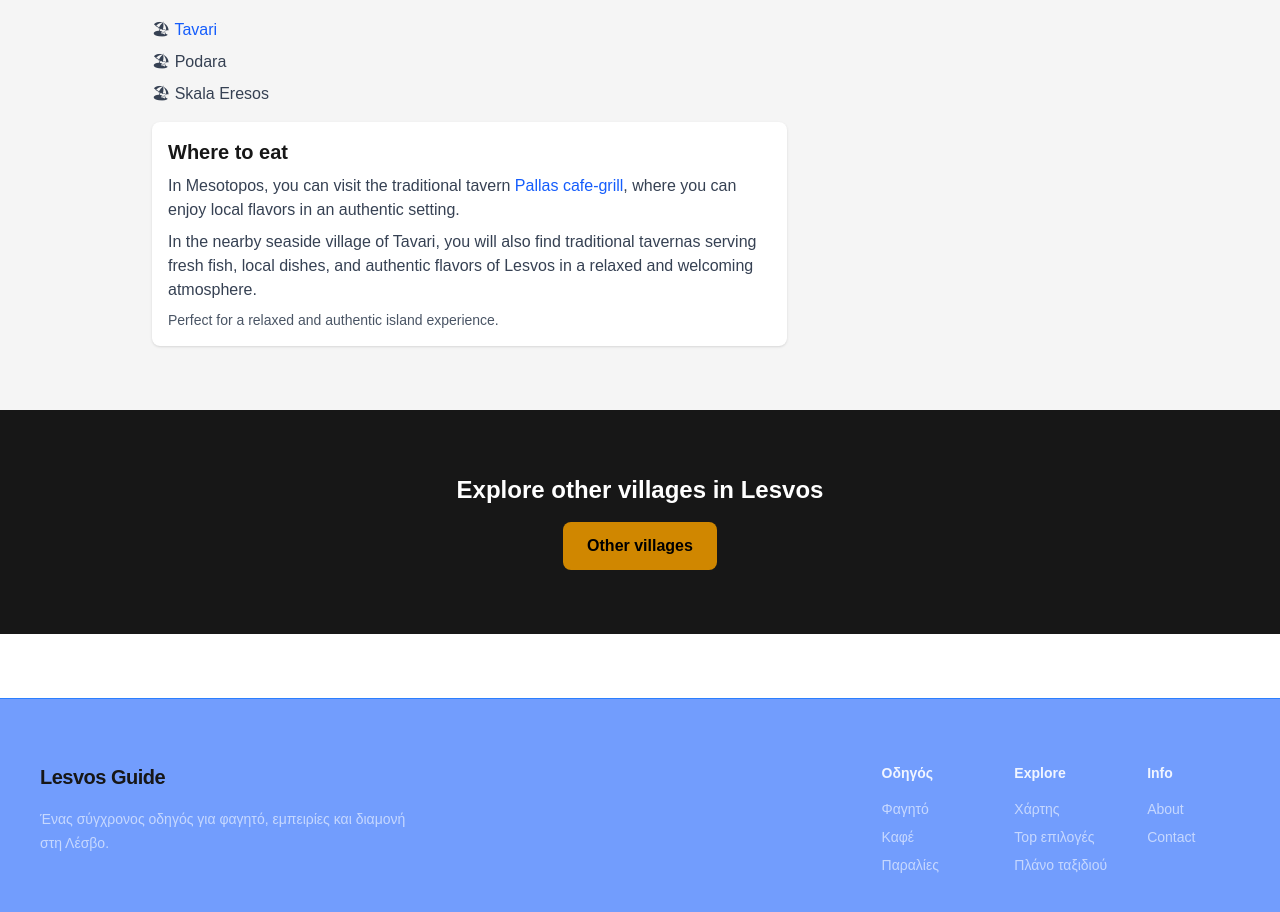
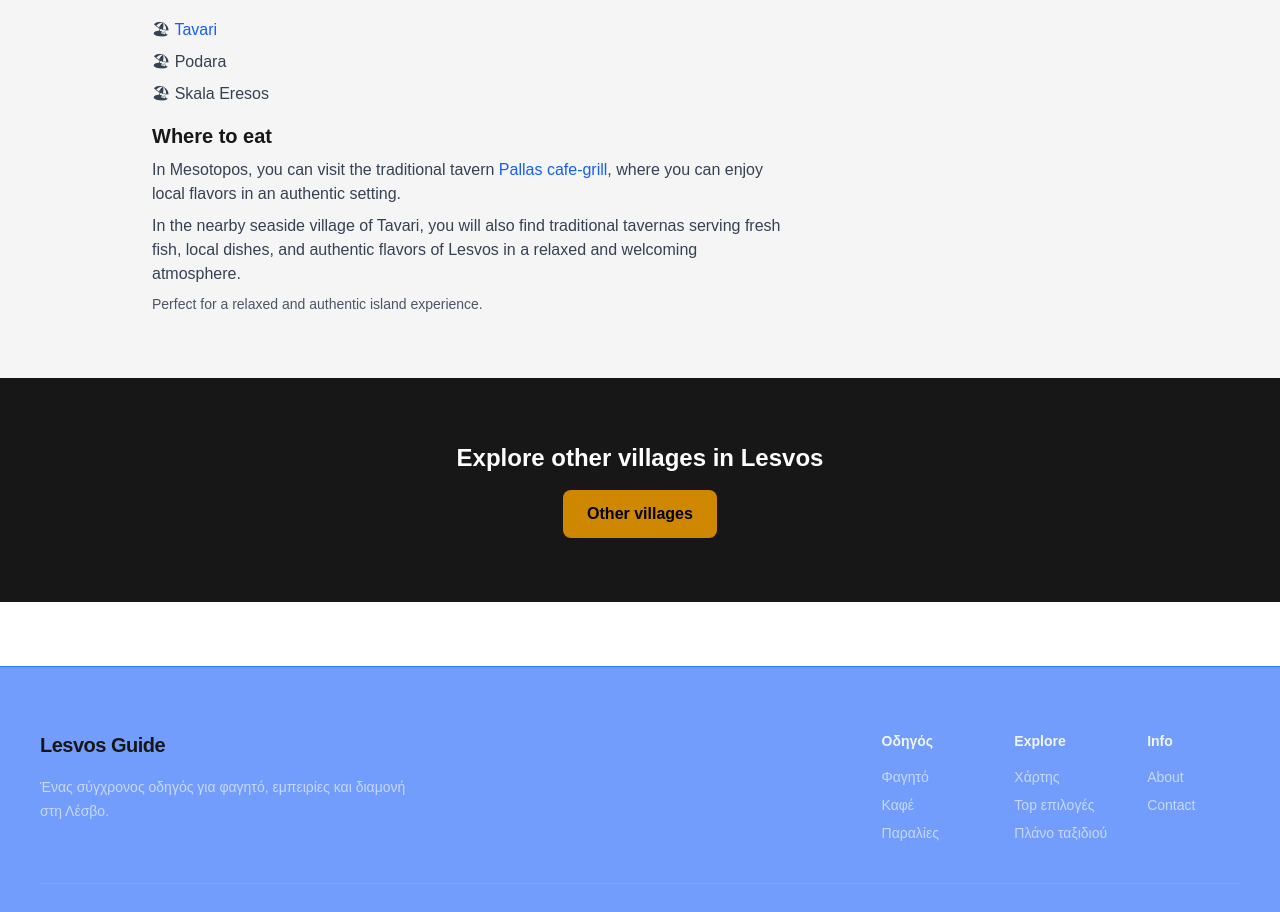
Before and after one commit to amamouridis06/lesvos-travel-guide, a Next.js app: page /villages/mesotopos in a window 1280 px wide. Shown: the part 1226-2138 px from the top of the page. Built offline with nearby package versions, Linux system fonts and the light colour scheme.

Commit message:
Update page.tsx

```diff
--- a/app/villages/mesotopos/page.tsx
+++ b/app/villages/mesotopos/page.tsx
@@ -86,7 +86,7 @@ export default function PlomariPage() {
   </ul>
 
   {/* Content (merged) */}
-  <div className="p-4 bg-white rounded-lg shadow">
+  {/* <div className="p-4 bg-white rounded-lg shadow"> */}
 
     <h3 className="text-xl font-semibold mb-2">Where to eat</h3>
 
@@ -108,7 +108,7 @@ export default function PlomariPage() {
 
   </div>
 </div>
-</div>
+{/* </div> */}
 
 
         {/* SIDEBAR */}
```
